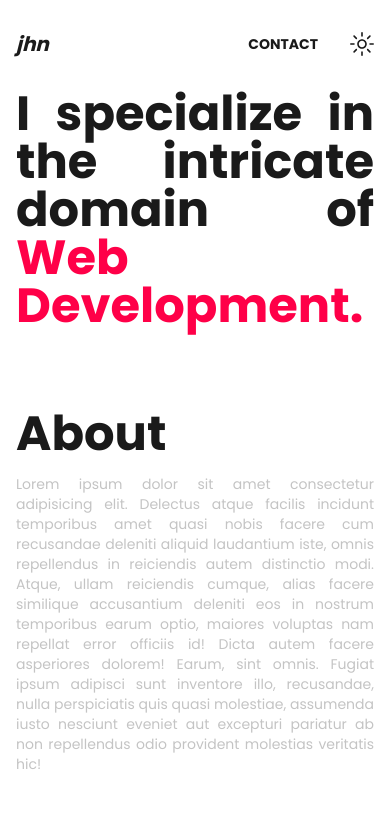
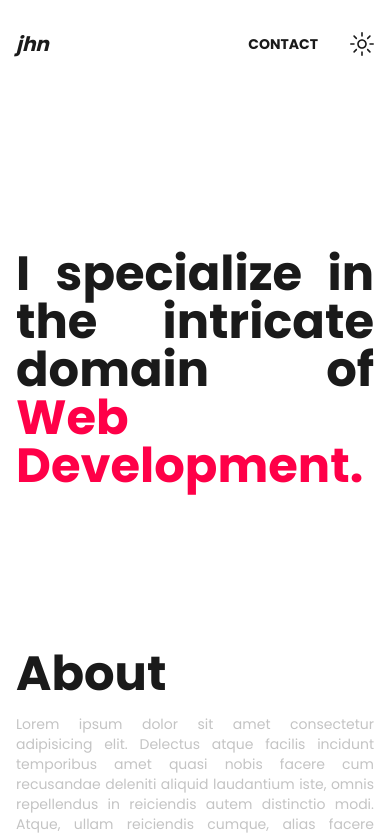
Before and after one commit to jhonangelob/portfolio-v3, a Next.js app: page / in a window 390 px wide. Shown: the top 836 px of the page. Built offline with nearby package versions, Linux system fonts and the light colour scheme.

Commit message:
fix hero component margin on mobile

```diff
--- a/src/components/Hero/Hero.tsx
+++ b/src/components/Hero/Hero.tsx
@@ -13,7 +13,7 @@ const Hero = ({}: HeroProps): React.ReactElement => {
   });
 
   return (
-    <section className='wrapper md:mt-44 md:mb-52'>
+    <section className='wrapper my-40 md:mt-44 md:mb-52'>
       <motion.div
         className='font-bold text-foreground text-justify md:text-left text-5xl md:text-7xl'
         ref={ref}
```
